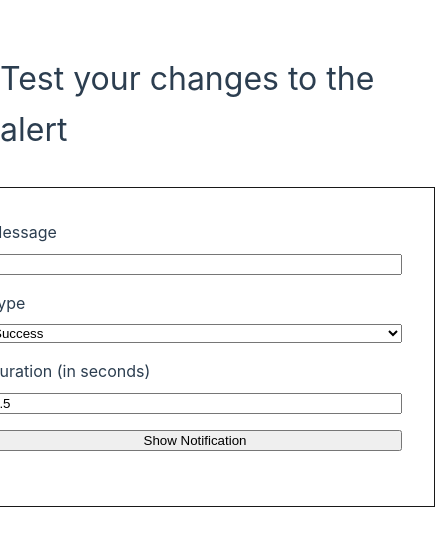
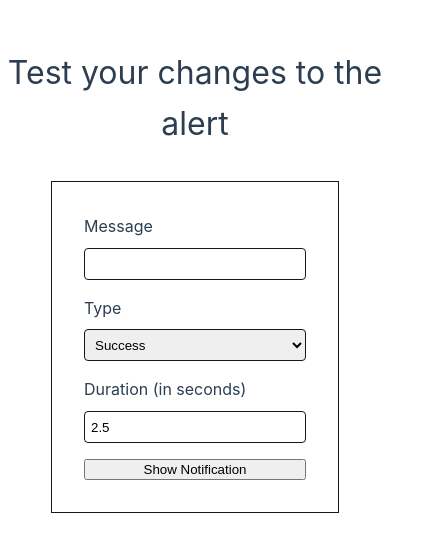
Before and after one commit to ysoares0209/SnackfyVue, a Vue app: page / in a window 390 px wide. Shown: the part 142-694 px from the top of the page, 435 px wide, since content can reach past the window. Built offline with nearby package versions, Linux system fonts and the light colour scheme.

Commit message:
feat: add responsiveness for testing form

```diff
--- a/src/App.vue
+++ b/src/App.vue
@@ -52,9 +52,14 @@
     justify-content: center;
   }
 
+  .title {
+    text-align: center;
+  }
+
   .notification-form {
-    height: 20rem;
-    width: 30rem;
+    width: 60%;
+    min-width: 18rem;
+    max-width: 30rem;
     padding: 2rem;
     margin-top: 2rem;
     display: flex;
@@ -67,5 +72,17 @@
     display: flex;
     flex-direction: column;
     gap: 0.5rem;
+
+    input,
+    select {
+      height: 2rem;
+      border-radius: 4px;
+      border: 1px solid #181818;
+      padding: 6px;
+    }
+
+    input:focus {
+      outline: none;
+    }
   }
 </style>
```
